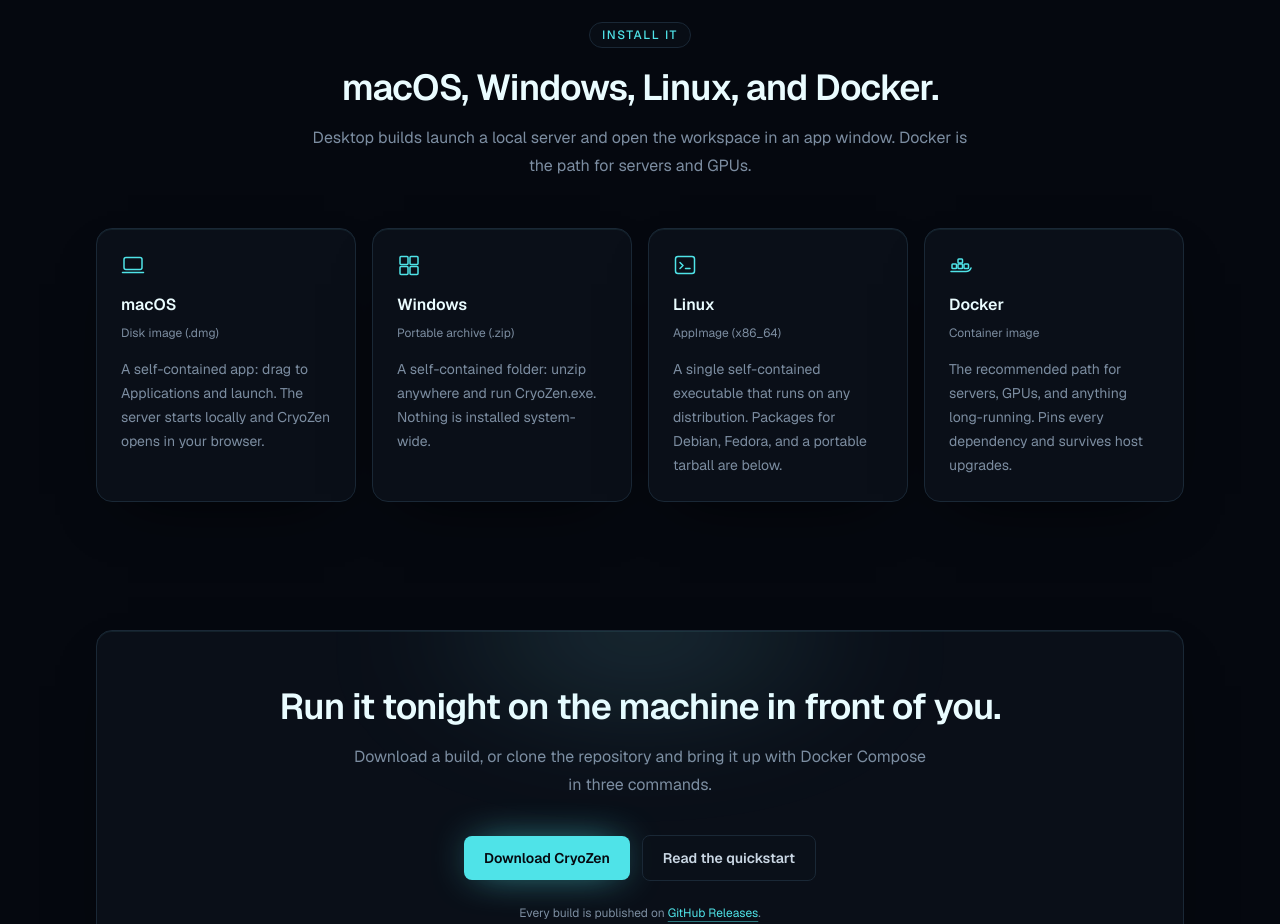
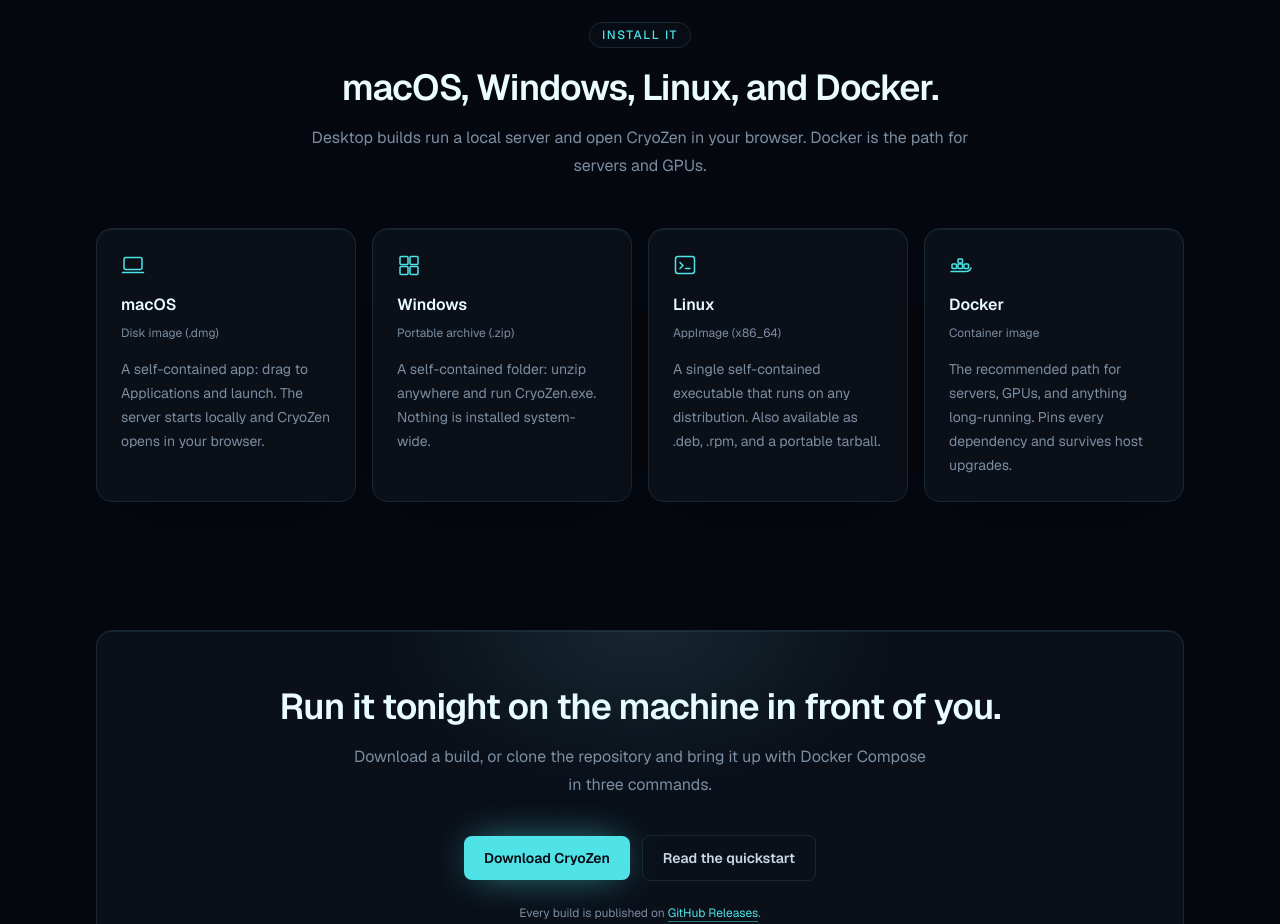
Before and after one commit to cryozenai/cryozen-web, a Next.js app: page / in a window 1280 px wide. Shown: the part 3040-3964 px from the top of the page. Built offline with nearby package versions, Linux system fonts and the light colour scheme; no server answers.

Commit message:
no-mistakes(review): add Intel Mac hero link, fix stale homepage copy

```diff
--- a/app/page.tsx
+++ b/app/page.tsx
@@ -12,7 +12,12 @@ import { WorkspacePreview } from "@/components/workspace-preview";
 import { PlatformIcon } from "@/components/platform-icon";
 import { ArrowIcon, CheckIcon } from "@/components/icons";
 import { platforms } from "@/lib/platforms";
-import { assetSizeFor, downloadUrlFor, getLatestRelease } from "@/lib/releases";
+import {
+  assetSizeFor,
+  assetUrlByName,
+  downloadUrlFor,
+  getLatestRelease,
+} from "@/lib/releases";
 import { quickstartUrl, releasesUrl } from "@/lib/site";
 
 export const revalidate = 3600;
@@ -123,7 +128,11 @@ export default async function HomePage() {
           </p>
 
           <div className="mt-10">
-            <DownloadCta links={links} sizes={sizes} />
+            <DownloadCta
+              links={links}
+              sizes={sizes}
+              intelHref={assetUrlByName("CryoZen-Intel.dmg", release)}
+            />
           </div>
 
           <div className="mt-16 w-full max-w-5xl text-left">
@@ -207,7 +216,7 @@ export default async function HomePage() {
           <SectionHeading
             eyebrow="Install it"
             title="macOS, Windows, Linux, and Docker."
-            description="Desktop builds launch a local server and open the workspace in an app window. Docker is the path for servers and GPUs."
+            description="Desktop builds run a local server and open CryoZen in your browser. Docker is the path for servers and GPUs."
           />
           <div className="mt-12 grid gap-4 sm:grid-cols-2 lg:grid-cols-4">
             {platforms.map((platform) => (
--- a/components/download-cta.tsx
+++ b/components/download-cta.tsx
@@ -4,7 +4,7 @@ import Link from "next/link";
 import { useSyncExternalStore } from "react";
 import type { PlatformId } from "@/lib/platforms";
 import { PlatformIcon } from "@/components/platform-icon";
-import { primaryButton, secondaryButton } from "@/components/ui";
+import { primaryButton, secondaryButton, textLink } from "@/components/ui";
 
 export type DownloadLinks = Record<PlatformId, string>;
 
@@ -36,9 +36,12 @@ const serverSnapshot = () => null;
 export function DownloadCta({
   links,
   sizes,
+  intelHref,
 }: {
   links: DownloadLinks;
   sizes: Partial<Record<PlatformId, string | null>>;
+  /** Intel macOS build, shown as a caption when the detected platform is macOS. */
+  intelHref?: string;
 }) {
   // Null on the server and during hydration, then the detected platform.
   const platform = useSyncExternalStore(subscribe, detectPlatform, serverSnapshot);
@@ -79,6 +82,15 @@ export function DownloadCta({
           ? `${size ? `${size} · ` : ""}Free to download. Runs entirely on your machine.`
           : "Available for macOS, Windows, Linux, and Docker."}
       </p>
+
+      {platform === "macos" && intelHref ? (
+        <p className="text-xs text-muted">
+          Apple Silicon build. On an Intel Mac?{" "}
+          <a href={intelHref} className={textLink}>
+            Download the Intel build
+          </a>
+        </p>
+      ) : null}
     </div>
   );
 }
--- a/lib/platforms.ts
+++ b/lib/platforms.ts
@@ -70,7 +70,7 @@ export const platforms: Platform[] = [
     assetName: "CryoZen-x86_64.AppImage",
     fileLabel: "AppImage (x86_64)",
     summary:
-      "A single self-contained executable that runs on any distribution. Packages for Debian, Fedora, and a portable tarball are below.",
+      "A single self-contained executable that runs on any distribution. Also available as .deb, .rpm, and a portable tarball.",
     requirements: ["A 64-bit distribution with glibc", "Nothing else - Python is bundled"],
     steps: [
       "Make it executable: chmod +x CryoZen-x86_64.AppImage",
```
